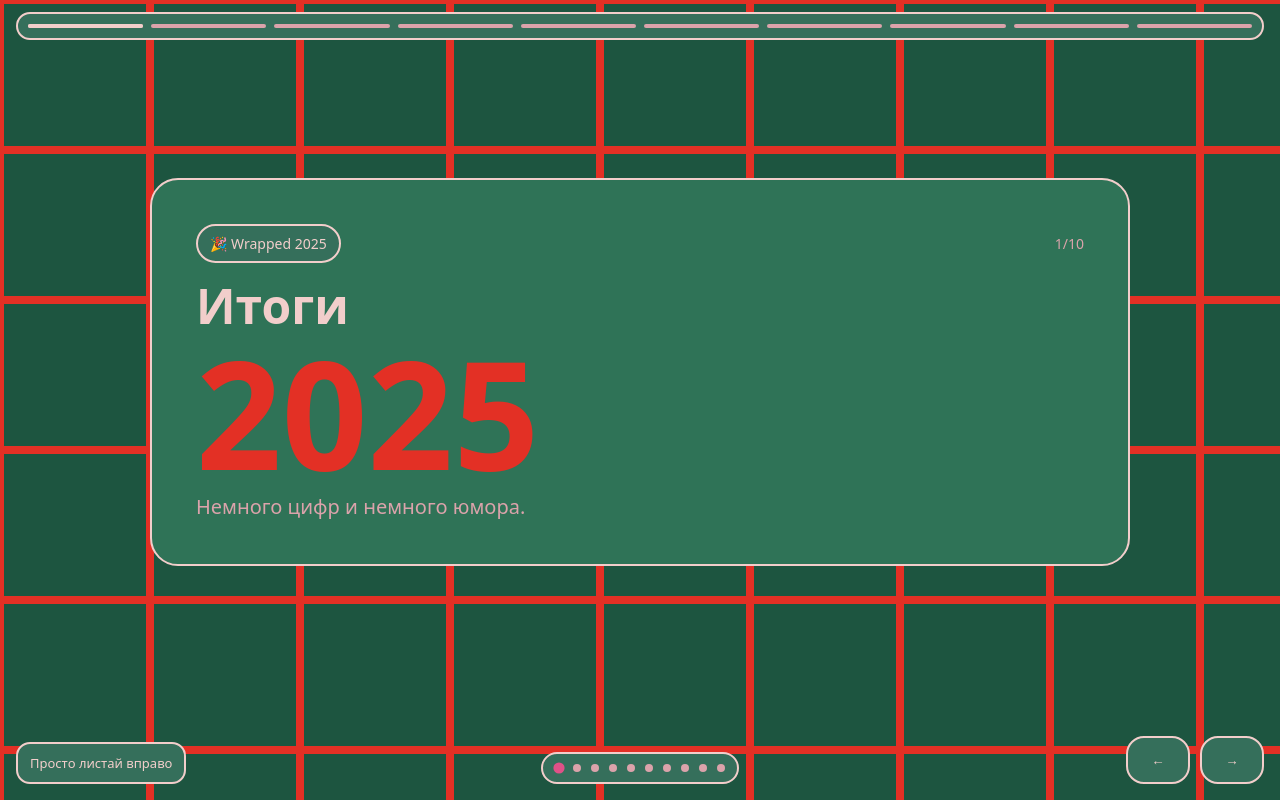
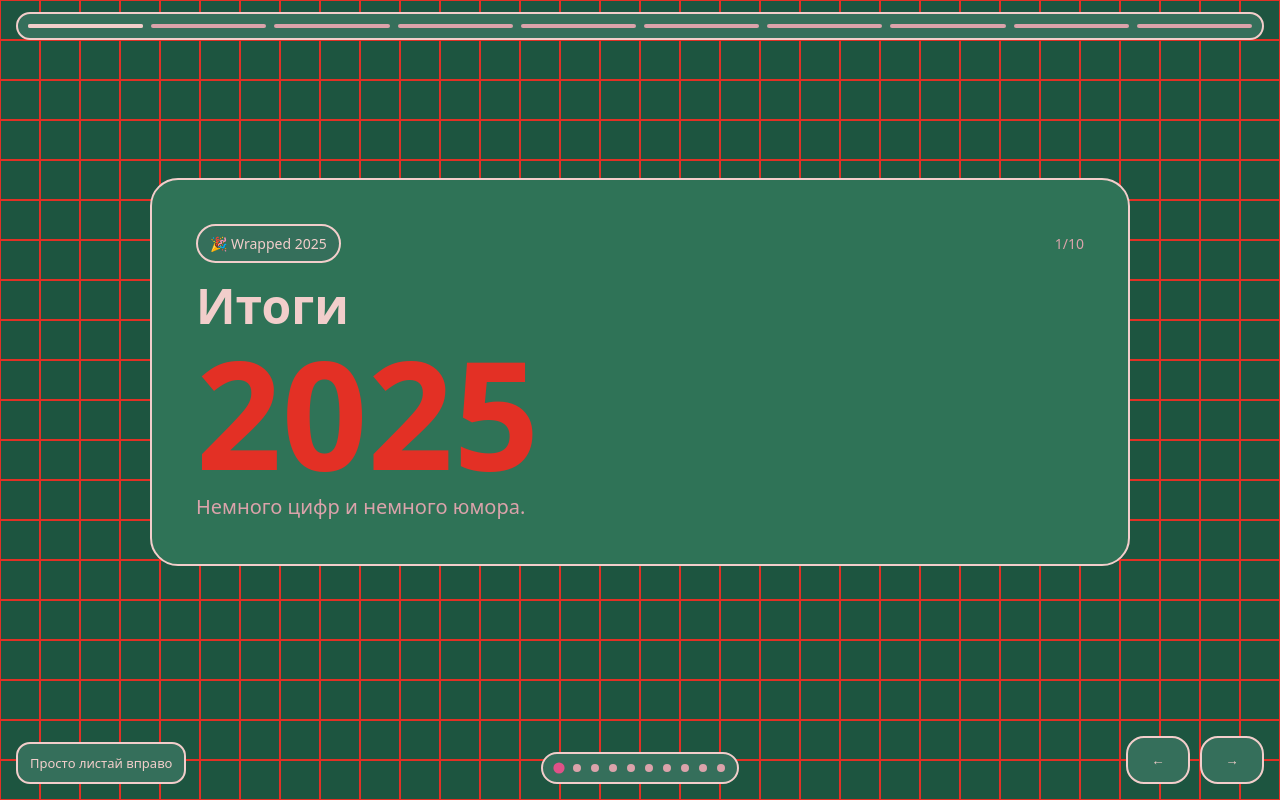
Before and after one commit to endeded95-svg/wrapped-2025, a plain HTML site: page index.html in a window 1280 px wide. Shown: the top 800 px of the page. Drawn offline with Linux system fonts and the light colour scheme.

Commit message:
Update styles.css

```diff
--- a/styles.css
+++ b/styles.css
@@ -33,7 +33,7 @@ body{ overflow:hidden; }
   background-image:url("./bg.svg");
   background-repeat:repeat;
   background-position:0 0;
-  background-size:300px 300px;
+  background-size:80px 80px;
 
   touch-action:none;
 }
```
